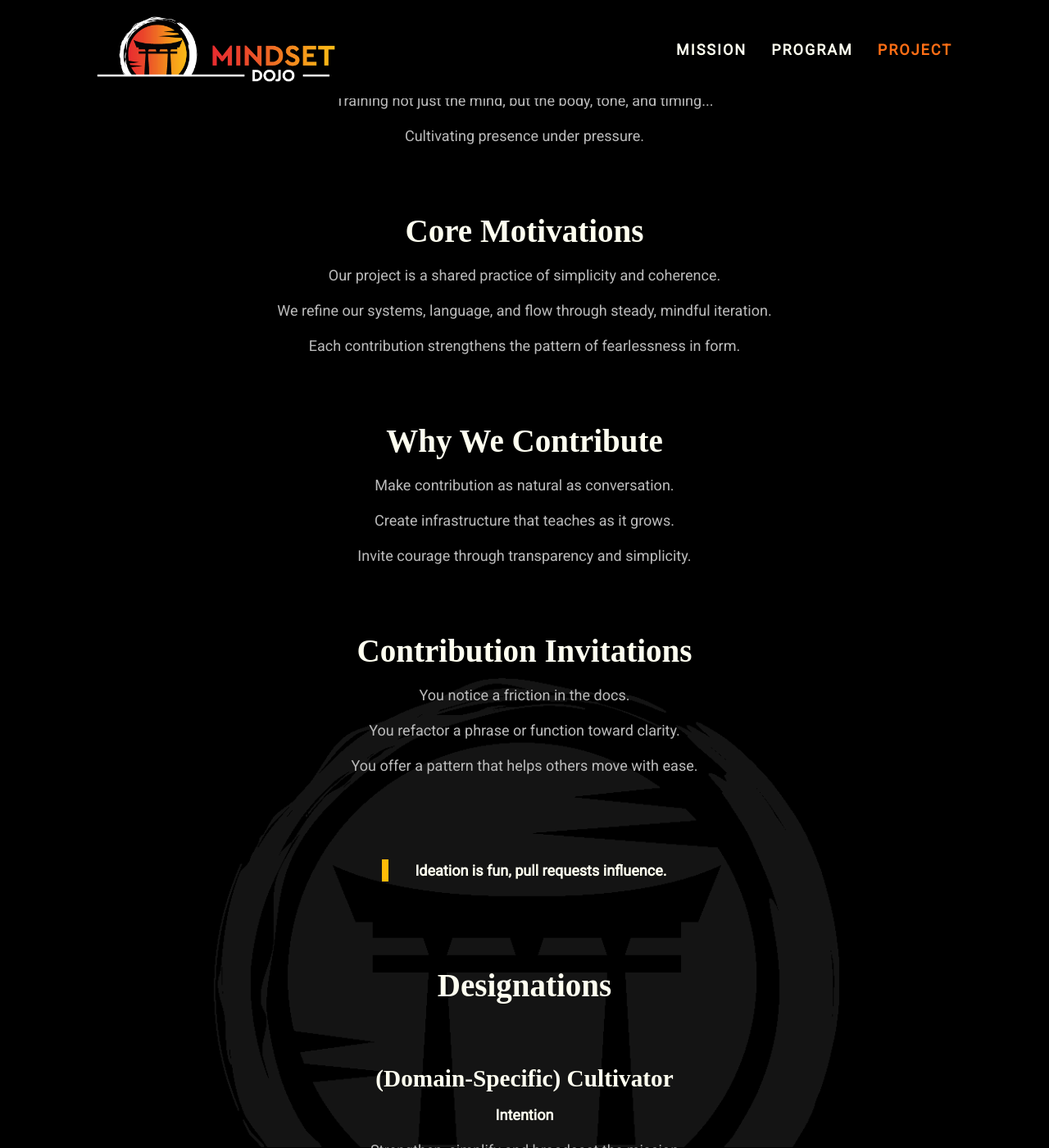
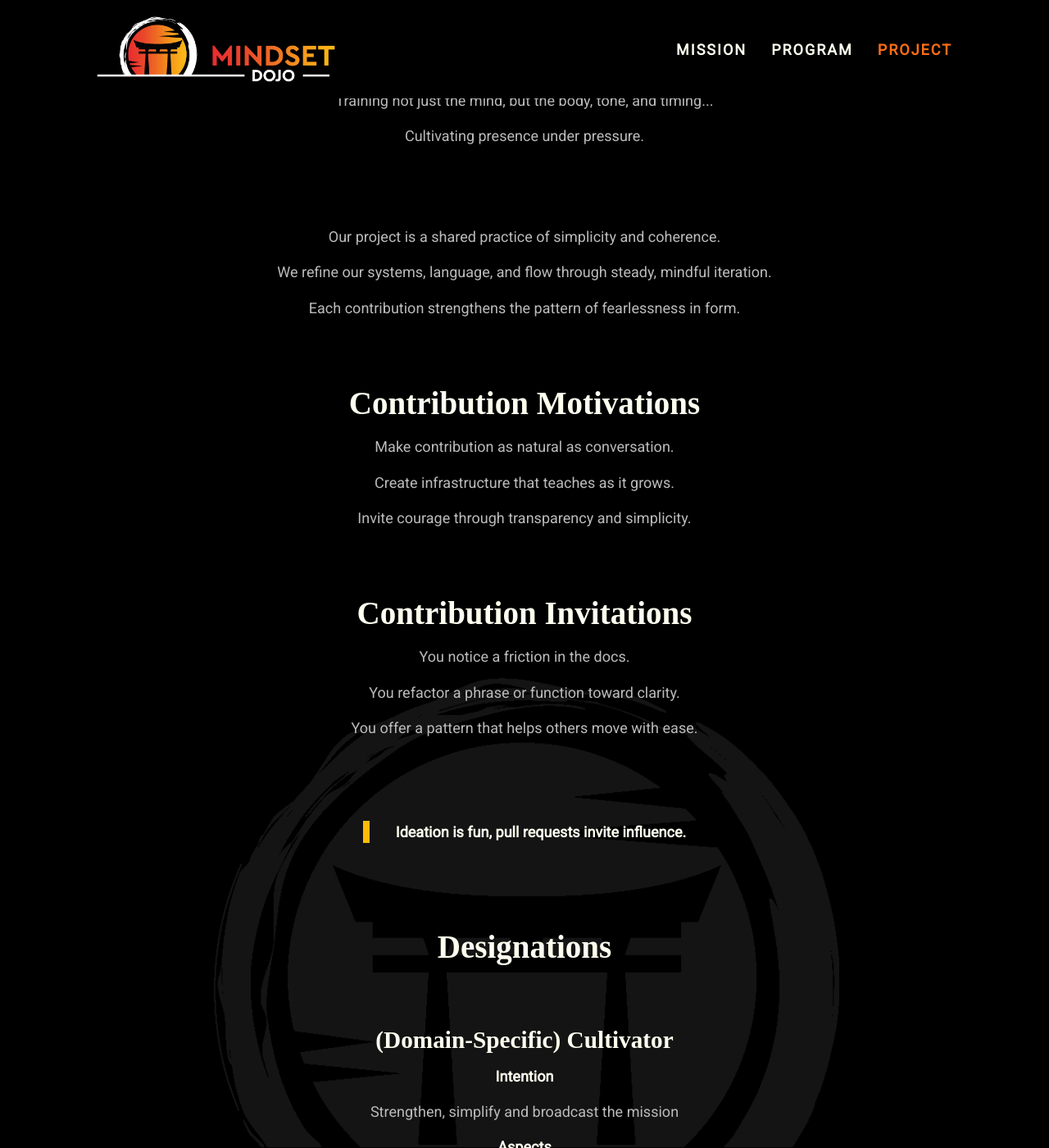
Before and after one commit to mindset-dojo/mindset-dojo.github.io, a Jekyll site: the page built from project.md, in a window 1280 px wide and 1400 px high, scrolled down 329 px. Shown: the whole window at 82% size. Built offline with Jekyll 4.4.1, drawn with Linux system fonts in a browser that asks for light colours; some web fonts are replaced.

```diff
--- a/_data/project.yaml
+++ b/_data/project.yaml
@@ -2,12 +2,12 @@
 mantra: "Don't Hoard. Share."
 context:
   mission_rally_suffix_label: ": Living Structure"
-  core_motivations_label: Core Motivations
-  core_motivations:
+  motivations_label: Project Motivations
+  project_motivations:
     - "Our project is a shared practice of simplicity and coherence."
     - "We refine our systems, language, and flow through steady, mindful iteration."
     - "Each contribution strengthens the pattern of fearlessness in form."
-  contribution_motivations_label: Why We Contribute
+  contribution_motivations_label: Contribution Motivations
   contribution_motivations:
     - "Make contribution as natural as conversation."
     - "Create infrastructure that teaches as it grows."
@@ -17,7 +17,7 @@
     - "You notice a friction in the docs."
     - "You refactor a phrase or function toward clarity."
     - "You offer a pattern that helps others move with ease."
-  pullquote: "Ideation is fun, pull requests influence."
+  pullquote: "Ideation is fun, pull requests invite influence."
   designations_label: Designations
   designations_intention_label: Intention
   designations_aspects_label: Aspects
--- a/project.md
+++ b/project.md
@@ -19,8 +19,8 @@
 </section>
 
 <section class="md-flow">
-  <h2>{{ context.core_motivations_label }} </h2>
-  {% for item in context.core_motivations %}
+  <h2>{{ context.project_motivations_label }} </h2>
+  {% for item in context.project_motivations %}
   <p>{{ item }}</p>
   {% endfor %}
 </section>
```
